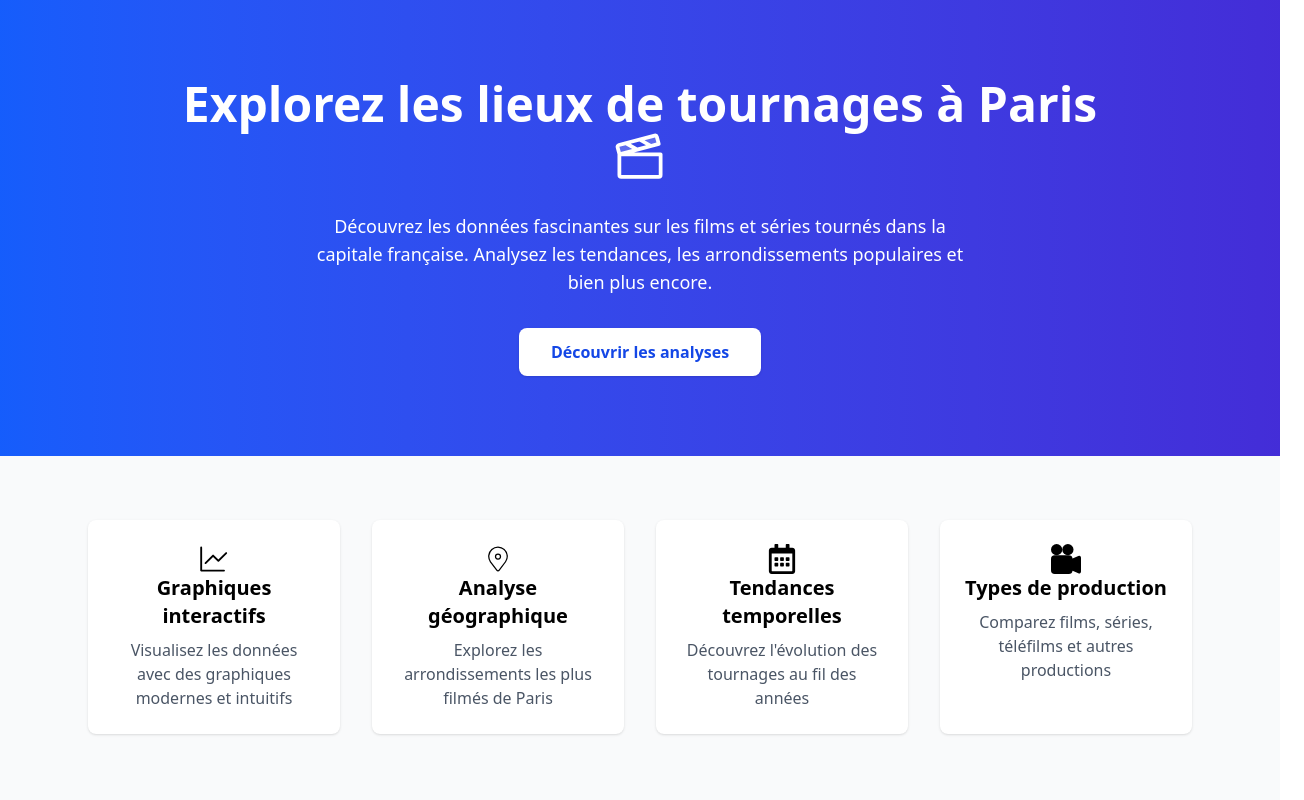
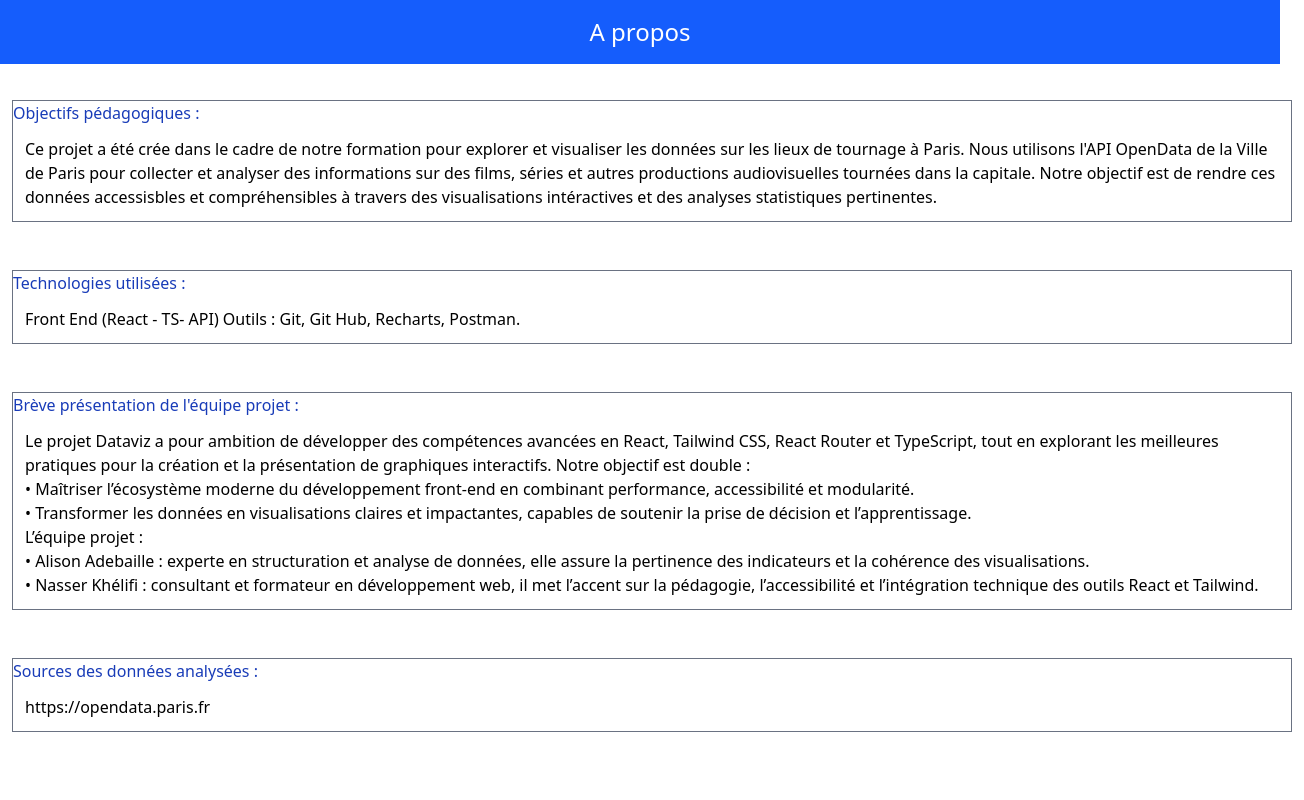
Before and after one commit to adebaille/dataviz-project, a React (Vite) app in the folder Dataviz/: page /About in a window 1280 px wide. Shown: the top 800 px of the page, 1304 px wide, since content can reach past the window. Built offline with nearby package versions, Linux system fonts and the light colour scheme.

Commit message:
ajout de la page about

```diff
--- a/Dataviz/src/Pages/About.tsx
+++ b/Dataviz/src/Pages/About.tsx
@@ -0,0 +1,47 @@
+function About () {
+return(
+    <>
+    <h1 className= "bg-blue-600 text-white text-center text-2xl p-4">A propos</h1>
+    <br />
+    <div className="grid">
+    <section className=" border border-gray-500 w-screen m-3 ">
+        <h2 className= "text-blue-800">Objectifs pédagogiques : </h2>
+        <p className="text-s m-3">
+        Ce projet a été crée dans le cadre de notre formation pour explorer et visualiser les données sur les lieux de tournage à Paris.
+        Nous utilisons l'API OpenData de la Ville de Paris pour collecter et analyser des informations sur des films, séries et autres productions audiovisuelles tournées dans la capitale.
+        Notre objectif est de rendre ces données accessisbles et compréhensibles à travers des visualisations intéractives et des analyses statistiques pertinentes.
+        </p>
+    </section>
+    <br />
+    <section className="border border-gray-500 m-3">
+        <h2 className= "text-blue-800">Technologies utilisées :</h2>
+        <p className="text-5 m-3">
+        Front End (React - TS- API) Outils : Git, Git Hub, Recharts, Postman.
+        </p>
+    </section>
+    <br />
+    <section className="border border-gray-500 m-3">
+        <h2 className="text-blue-800">Brève présentation de l'équipe projet :</h2>
+        <p className="text-5 m-3">
+        Le projet Dataviz a pour ambition de développer des compétences avancées en React, Tailwind CSS, React Router et TypeScript, tout en explorant les meilleures pratiques pour la création et la présentation de graphiques interactifs.
+Notre objectif est double :
+<br></br>
+• 	Maîtriser l’écosystème moderne du développement front-end en combinant performance, accessibilité et modularité. <br />
+• 	Transformer les données en visualisations claires et impactantes, capables de soutenir la prise de décision et l’apprentissage. <br></br>
+L’équipe projet : <br></br>
+• 	Alison Adebaille : experte en structuration et analyse de données, elle assure la pertinence des indicateurs et la cohérence des visualisations.<br></br>
+• 	Nasser Khélifi : consultant et formateur en développement web, il met l’accent sur la pédagogie, l’accessibilité et l’intégration technique des outils React et Tailwind.
+        </p>
+    </section>
+    <br />
+    <section className="border border-gray-500 m-3">
+        <h2 className="text-blue-800">Sources des données analysées :</h2>
+        <p className="text-5 m-3">
+        https://opendata.paris.fr
+        </p>
+    </section>
+    </div>
+</>
+)}
+
+export default About;
--- a/Dataviz/src/main.tsx
+++ b/Dataviz/src/main.tsx
@@ -1,11 +1,12 @@
 import { StrictMode } from 'react'
 import { createRoot } from 'react-dom/client'
 import './App.css'
-import Home from './Pages/Home'
+//import Home from './Pages/Home'
+import About from './Pages/About'
 
 
 createRoot(document.getElementById('root')!).render(
   <StrictMode>
-    <Home />
+  <About />
   </StrictMode>,
 )
```
Also changed, not shown: 1 other file (tests, documents, lock files or other folders).
